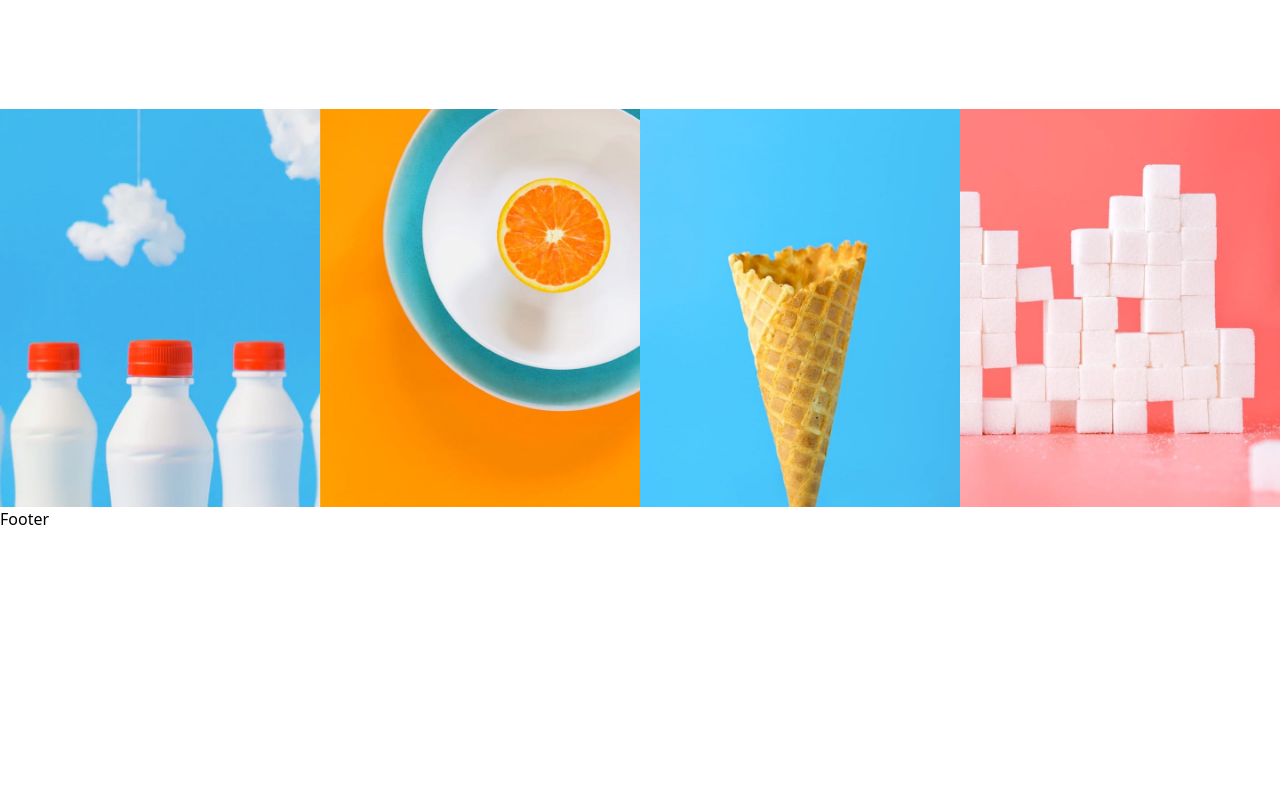
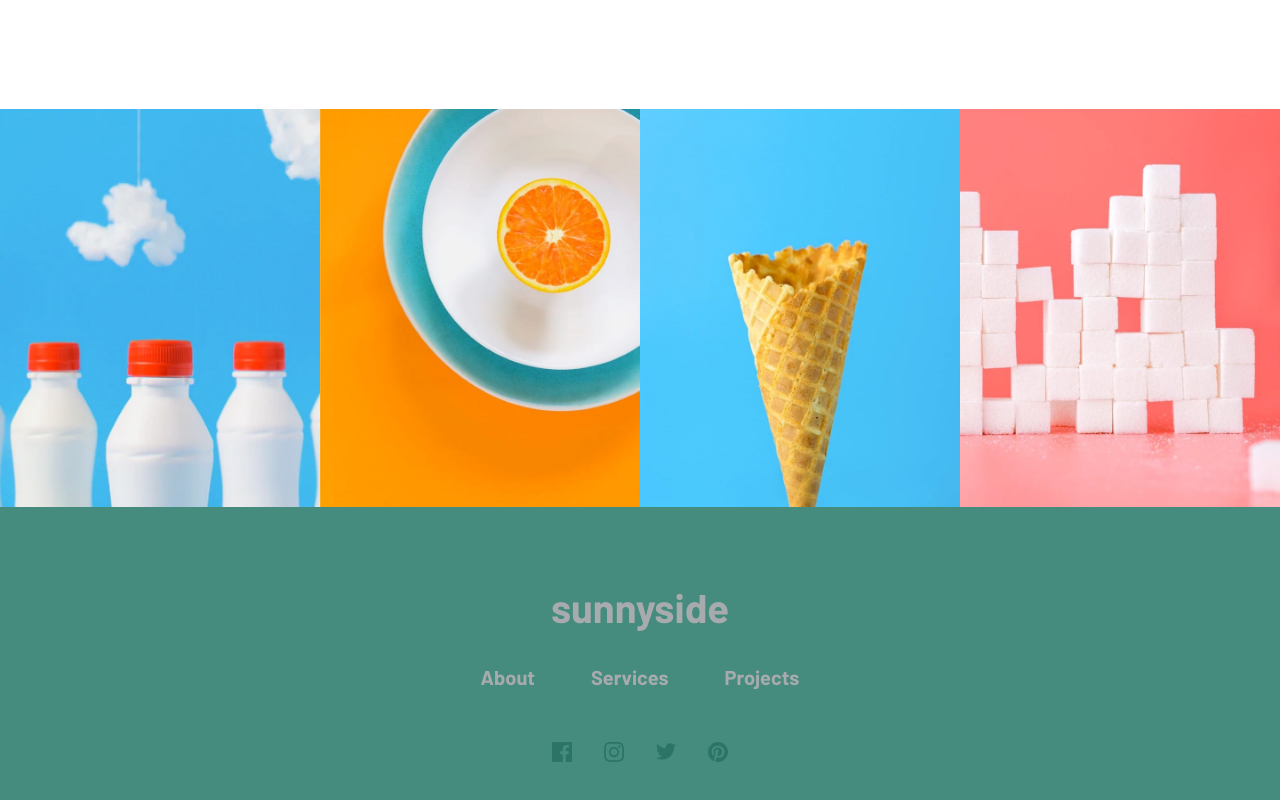
Before and after one commit to Mut1s0/sunnyside-agency-landing-page, a React (Vite) app: page / in a window 1280 px wide. Shown: the part 3060-3860 px from the top of the page. Before the commit the page ends 3591 px from the top, so only its background shows below. Built offline with nearby package versions, Linux system fonts and the light colour scheme; the HTML template or start-up script is replaced by a standard one.

Commit message:
Added footer component

```diff
--- a/src/components/Footer.jsx
+++ b/src/components/Footer.jsx
@@ -1,7 +1,61 @@
+import { iconFacebook, iconInstagram, iconTwitter, iconPinterest } from "../images";
 
 function Footer() {
     return(
-        <h1>Footer</h1>
+
+        <footer className="bg-darkModerateCyan py-[70px]">
+
+            <div>
+
+                <h1 className="text-center text-grayishBlue font-barlow font-semiBoldBarlow text-[40px] mb-[25px]">sunnyside</h1>
+
+                <div className="mb-[50px]">
+
+                    <ul className="flex items-center justify-center gap-14">
+
+                        <li><a href="#" className="font-barlow font-semiBoldBarlow text-grayishBlue text-[20px]">About</a></li>
+                        <li><a href="#" className="font-barlow font-semiBoldBarlow text-grayishBlue text-[20px]">Services</a></li>
+                        <li><a href="#" className="font-barlow font-semiBoldBarlow text-grayishBlue text-[20px]">Projects</a></li>
+
+                    </ul>
+
+                </div>
+
+                <div>
+
+                    <ul className="flex items-center justify-center gap-8">
+
+                        <li>
+
+                            <a href="#"><img src={iconFacebook} alt="Facebook" className="" /></a>
+
+                        </li>
+
+                        <li>
+
+                            <a href="#"><img src={iconInstagram} alt="Instagram" /></a>
+
+                        </li>
+
+                        <li>
+
+                            <a href="#"><img src={iconTwitter} alt="Twitter" /></a>
+
+                        </li>
+
+                        <li>
+
+                            <a href="#"><img src={iconPinterest} alt="Pinterest" /></a>
+
+                        </li>
+
+                    </ul>
+
+                </div>
+
+            </div>
+
+        </footer>
     )
 }
 
```
